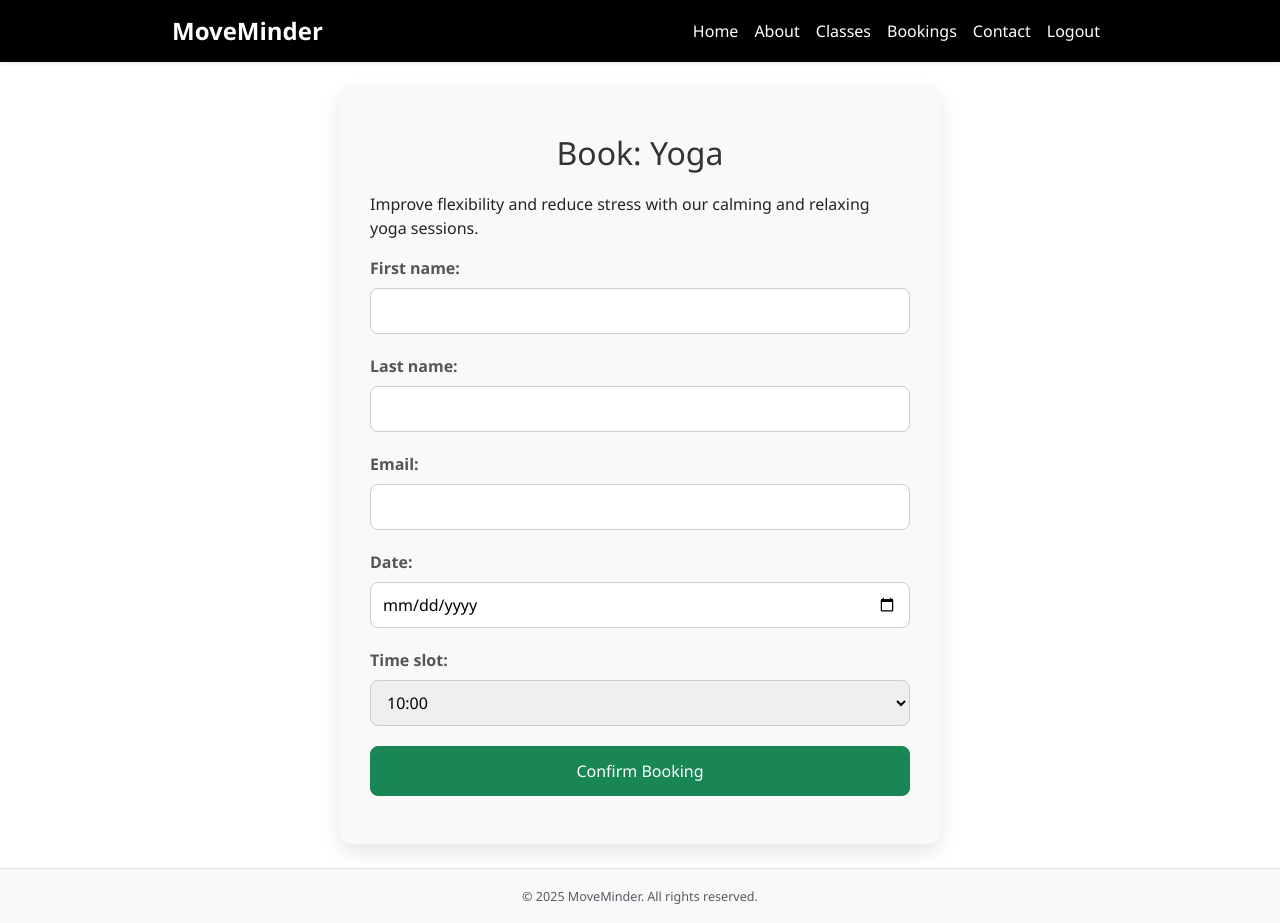
After one commit to stacykimberley/moveminder, a Django app: page /book/1/ in a window 1280 px wide. The commit adds this page. Run offline with Django 3.2, Linux system fonts and the light colour scheme; data comes from the database, SQL or seed files in the repository.

Commit message:
Add booking form, style it, success page

```diff
--- /dev/null
+++ b/booking/forms.py
@@ -0,0 +1,10 @@
+from django import forms
+from .models import Booking
+
+class BookingForm(forms.ModelForm):
+    class Meta:
+        model = Booking
+        fields = ['first_name', 'last_name', 'email', 'date', 'time_slot']
+        widgets = {
+            'date': forms.DateInput(attrs={'type': 'date'}),
+        }
--- a/booking/models.py
+++ b/booking/models.py
@@ -3,7 +3,17 @@ from django.db import models
 class GymClass(models.Model):
     name = models.CharField(max_length=100)
     description = models.TextField()
-    image = models.ImageField(upload_to='class_images/')
+    image = models.ImageField(upload_to='class_images/', null=True, blank=True)
+    available_time_slots = models.CharField(max_length=255, default="10:00,12:00,14:00")
 
-    def __str__(self):
-        return self.name
+    def get_time_slots(self):
+        return [slot.strip() for slot in self.available_time_slots.split(',')]
+
+class Booking(models.Model):
+    gym_class = models.ForeignKey(GymClass, on_delete=models.CASCADE)
+    first_name = models.CharField(max_length=50)
+    last_name = models.CharField(max_length=50)
+    email = models.EmailField()
+    date = models.DateField()
+    time_slot = models.CharField(max_length=50)
+    created_at = models.DateTimeField(auto_now_add=True)
--- /dev/null
+++ b/booking/templates/booking/booking_form.html
@@ -0,0 +1,13 @@
+{% extends 'base.html' %}
+
+{% block content %}
+<div class="container2 py-5">
+    <h2>Book: {{ gym_class.name }}</h2>
+    <p>{{ gym_class.description }}</p>
+    <form method="post">
+        {% csrf_token %}
+        {{ form.as_p }}
+        <button type="submit" class="btn btn-success">Confirm Booking</button>
+    </form>
+</div>
+{% endblock %}
--- a/booking/templates/booking/classes.html
+++ b/booking/templates/booking/classes.html
@@ -16,7 +16,7 @@
                 <div class="card-body">
                     <h5 class="card-title">{{ gym_class.name }}</h5>
                     <p class="card-text">{{ gym_class.description }}</p>
-                    <p><strong>Time Slots:</strong> {{ gym_class.available_time_slots }}</p>
+                    <a href="{% url 'book_class' gym_class.id %}" class="btn btn-primary mt-2">Book Now</a>
                 </div>
             </div>
         </div>
--- a/booking/urls.py
+++ b/booking/urls.py
@@ -5,4 +5,6 @@ urlpatterns = [
     path('', views.index, name='index'),
     path('about/', views.about, name='about'),
     path('classes/', views.classes, name='classes'),
+    path('book/<int:class_id>/', views.book_class, name='book_class'),
+    path('booking/success/', views.booking_success, name='booking_success'),
 ]
--- a/booking/views.py
+++ b/booking/views.py
@@ -1,5 +1,7 @@
-from django.shortcuts import render
+from django.shortcuts import render, redirect, get_object_or_404
 from .models import GymClass
+from .forms import BookingForm
+from django.forms import Select
 
 def index(request):
     return render(request, 'booking/index.html')
@@ -13,3 +15,29 @@ def about(request):
 def classes(request):
     classes = GymClass.objects.all()
     return render(request, 'booking/classes.html', {'classes': classes})
+
+""" def book_class(request, class_id):
+    gym_class = get_object_or_404(GymClass, id=class_id)
+    return render(request, 'booking/booking_form.html', {'gym_class': gym_class}) """
+
+def book_class(request, class_id):
+    gym_class = get_object_or_404(GymClass, id=class_id)
+
+    if request.method == 'POST':
+        form = BookingForm(request.POST)
+        if form.is_valid():
+            booking = form.save(commit=False)
+            booking.gym_class = gym_class
+            booking.save()
+            return redirect('booking_success')  # Add a success page view/url
+    else:
+        form = BookingForm()
+        form.fields['time_slot'].widget = Select(choices=[(slot, slot) for slot in gym_class.get_time_slots()])
+
+    return render(request, 'booking/booking_form.html', {
+        'gym_class': gym_class,
+        'form': form,
+    })
+
+def booking_success(request):
+    return render(request, 'booking/success.html')
--- a/static/css/style.css
+++ b/static/css/style.css
@@ -70,3 +70,71 @@ footer {
 .container {
     max-width: 960px;
 }
+
+/* Style the booking container */
+.container2 {
+    max-width: 600px;
+    margin: 0 auto;
+    background-color: #f9f9f9;
+    padding: 40px 30px;
+    border-radius: 12px;
+    box-shadow: 0 8px 20px rgba(0, 0, 0, 0.1);
+}
+
+/* Style the form heading */
+.container2 h2 {
+    text-align: center;
+    color: #333;
+    margin-bottom: 20px;
+}
+
+form p {
+    margin-bottom: 20px;
+}
+
+form p label {
+    display: block;
+    margin-bottom: 8px;
+    font-weight: 600;
+    color: #555;
+}
+
+form p input,
+form p select {
+    width: 100%;
+    padding: 10px 12px;
+    font-size: 16px;
+    border: 1px solid #ccc;
+    border-radius: 8px;
+    box-sizing: border-box;
+    transition: border-color 0.3s ease;
+}
+
+form p input:focus,
+form p select:focus {
+    border-color: #28a745;
+    outline: none;
+    box-shadow: 0 0 4px rgba(40, 167, 69, 0.3);
+}
+
+/* Style error messages (if any) */
+.errorlist {
+    color: #d9534f;
+    font-size: 14px;
+    margin-top: 5px;
+    list-style: none;
+    padding-left: 0;
+}
+
+/* Confirm Booking button */
+button.btn-success {
+    width: 100%;
+    padding: 12px;
+    font-size: 16px;
+    border-radius: 8px;
+    transition: background-color 0.3s ease;
+}
+
+button.btn-success:hover {
+    background-color: #218838;
+}
```
Also changed, not shown: booking/templates/booking/success.html (added, +7 -0 lines), booking/migrations/0003_auto_20250520_2216.py (added).
